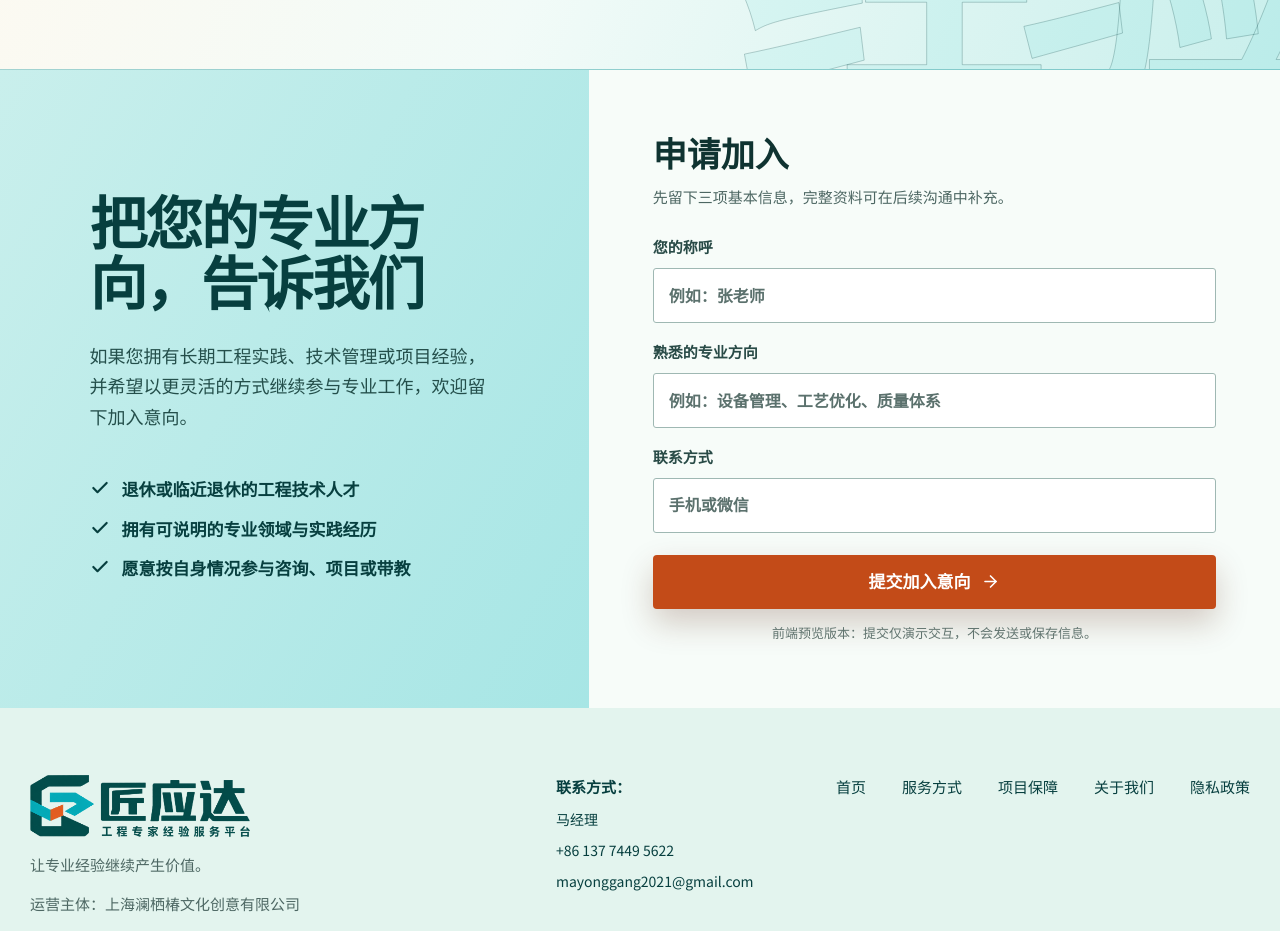
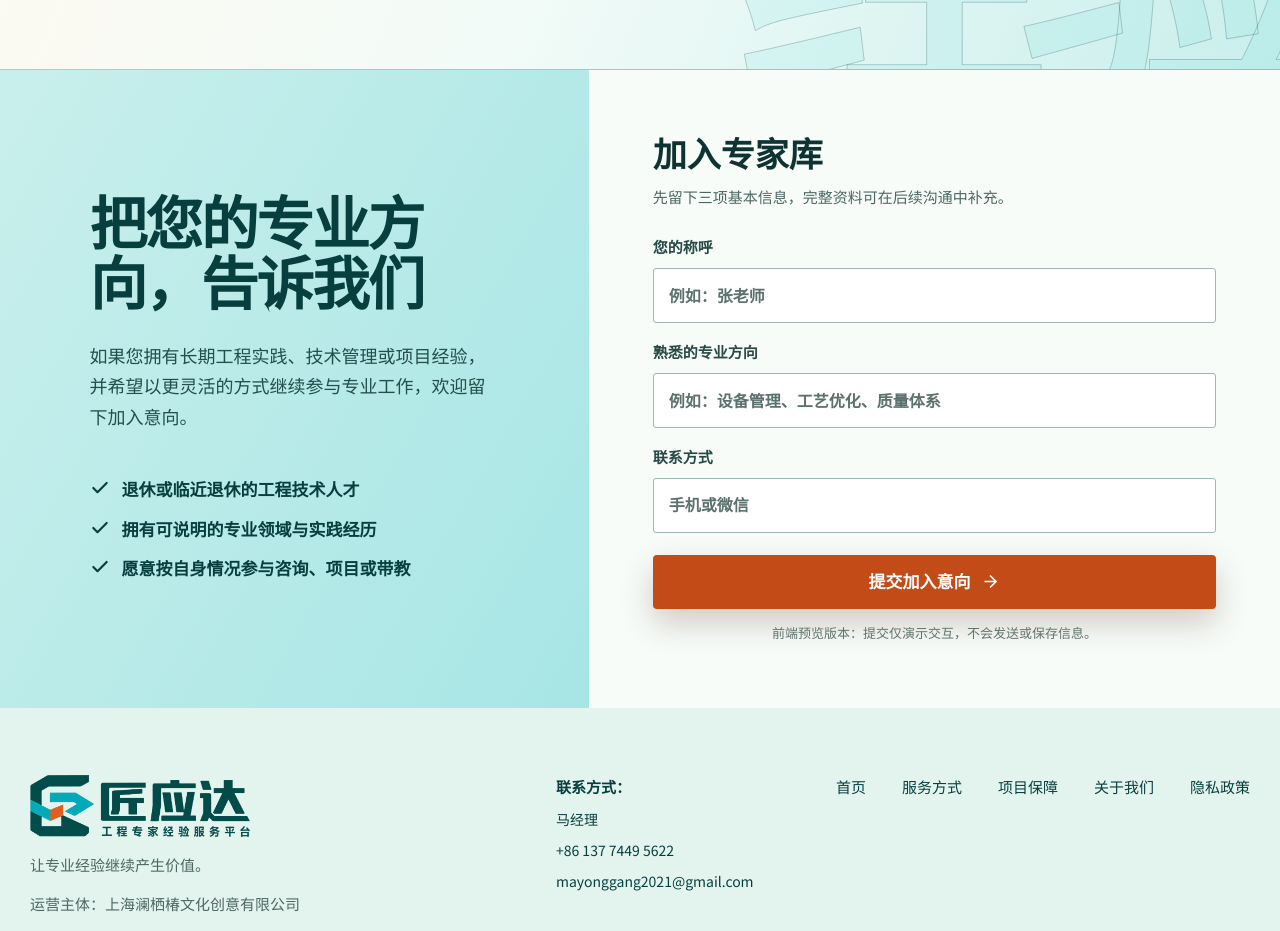
Before and after one commit to liqqy0897-max/jiangyingda-showcase, a Next.js app: page / in a window 1280 px wide. Shown: the part 2420-3351 px from the top of the page. Built offline with nearby package versions, Linux system fonts and the light colour scheme.

Commit message:
fix: rename expert application heading

```diff
--- a/app/components/JoinPanel.tsx
+++ b/app/components/JoinPanel.tsx
@@ -35,7 +35,7 @@ export function JoinPanel() {
           ) : (
             <>
               <div className="form-heading">
-                <h3>申请加入</h3>
+                <h3>加入专家库</h3>
                 <p>先留下三项基本信息，完整资料可在后续沟通中补充。</p>
               </div>
               <label>
```
